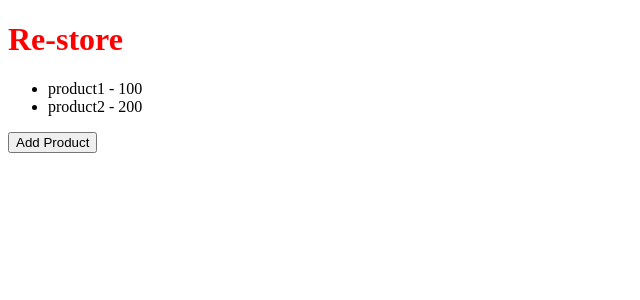
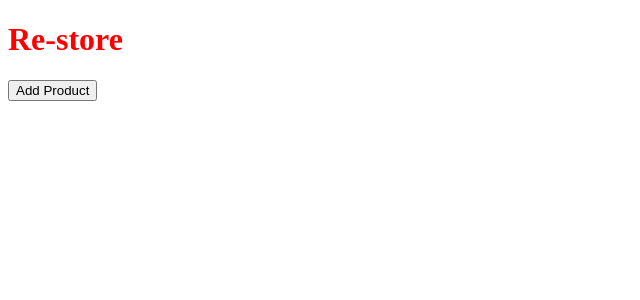
Before and after one commit to MeeraCho/ecommerce-typescript-dotnet, a React (Vite) app in the folder client/: page / in a window 1280 px wide. Shown: the top 300 px of the page, without its empty margins (0-640 px from the left). Built offline with nearby package versions, Linux system fonts and the light colour scheme.

Commit message:
Add dynamic product list with auto-increment name and price

```diff
--- a/client/src/App.tsx
+++ b/client/src/App.tsx
@@ -1,16 +1,15 @@
 import { useState } from "react";
 
 function App() {
-	const [ products, setProducts ] = useState([
-		{ name: 'product1', price: 100.00 },
-		{ name: 'product2', price: 200.00 },
-	]);
+  const [products, setProducts] = useState<{name: string, price: number}[]>([]);
 
   const addProduct = () => {
-		setProducts([...products, {name: 'product3', price: 300.00}])
+    setProducts(prevState => [...prevState, {name: 'product' + (prevState.length + 1), price: (prevState.length * 100) + 100}]);
   }
 
+
   return (
+    <>
       <div>
         <h1 style={{color: 'red'}}>Re-store</h1>
         <ul>
@@ -20,6 +19,7 @@ function App() {
         </ul>
         <button onClick={addProduct}>Add Product</button>
       </div>
+    </>
   )
 }
 
```
Lines whose indentation alone changed are shown as unchanged.
